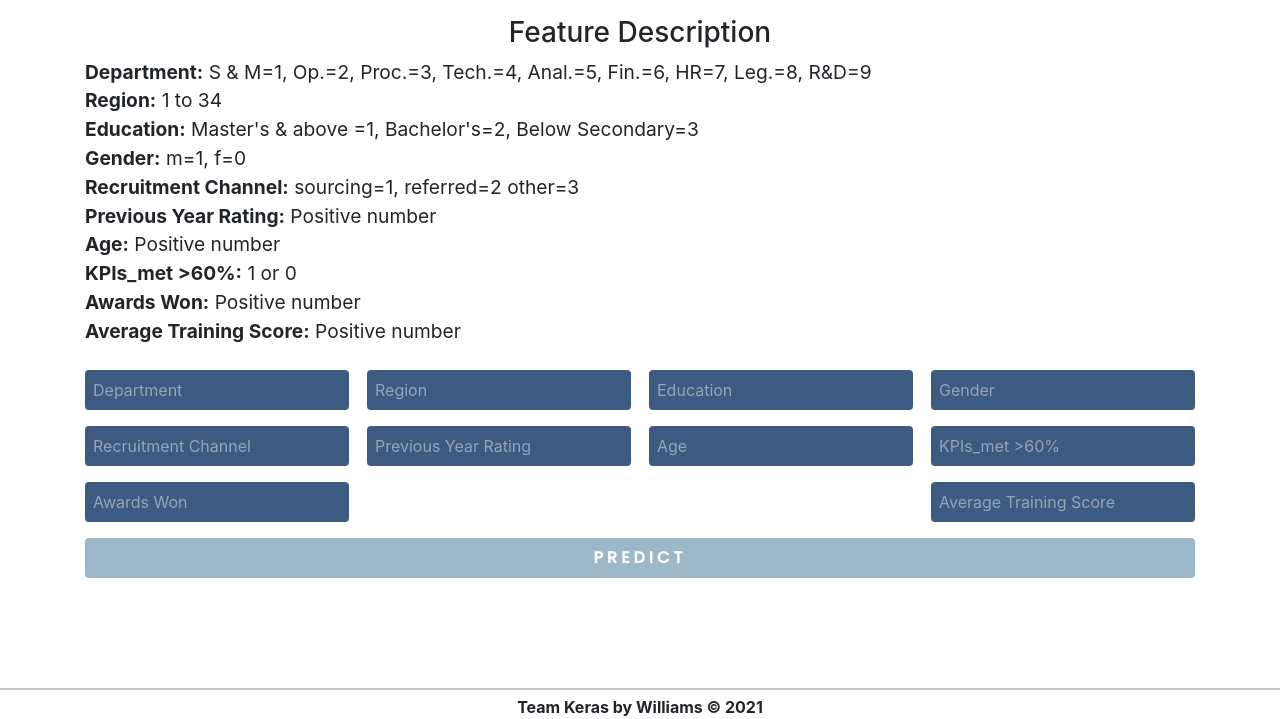
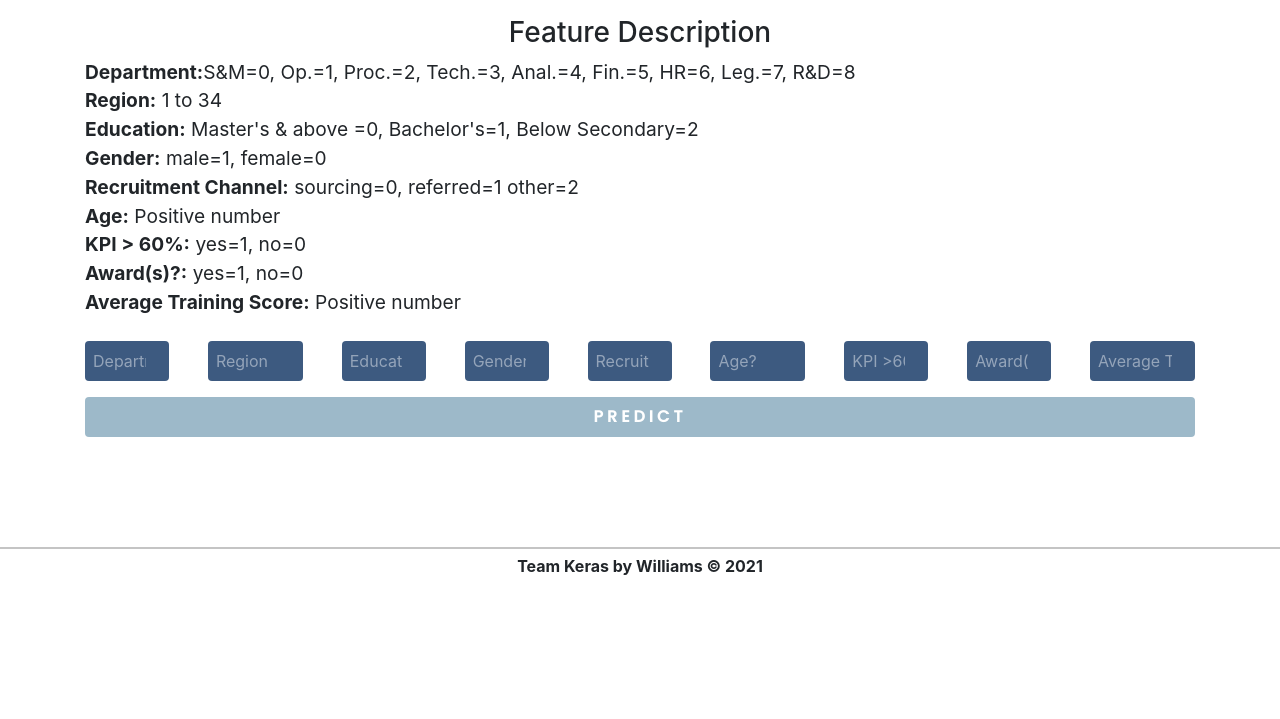
Before and after one commit to Timmecom/HRAnalyticsClassification, a Flask app: page / in a window 1280 px wide. Shown: the part 88-807 px from the top of the page. After the commit the page ends 663 px from the top, so only its background shows below. Run offline with Flask 2, Linux system fonts and the light colour scheme; some libraries are stand-ins or nearby versions.

Commit message:
Update index.html

```diff
--- a/templates/index.html
+++ b/templates/index.html
@@ -20,30 +20,28 @@
         <div>
             <h3 class="text-center mt-3">Feature Description</h3>
             <ul>
-                <li class=''><strong>Department:</strong> S & M=1, Op.=2, Proc.=3, Tech.=4, Anal.=5, Fin.=6, HR=7, Leg.=8, R&D=9</li>
+                <li class=''><strong>Department:</strong>S&M=0, Op.=1, Proc.=2, Tech.=3, Anal.=4, Fin.=5, HR=6, Leg.=7, R&D=8</li>
                 <li class=''><strong>Region:</strong> 1 to 34</li>
-                <li class=''><strong>Education:</strong> Master's & above =1, Bachelor's=2, Below Secondary=3</li>
-                <li class=''><strong>Gender:</strong> m=1, f=0</li>
-                <li class=''><strong>Recruitment Channel:</strong> sourcing=1, referred=2 other=3</li>
-                <li class=''><strong>Previous Year Rating:</strong> Positive number</li>
+                <li class=''><strong>Education:</strong> Master's & above =0, Bachelor's=1, Below Secondary=2</li>
+                <li class=''><strong>Gender:</strong> male=1, female=0</li>
+                <li class=''><strong>Recruitment Channel:</strong> sourcing=0, referred=1 other=2</li>
                 <li class=''><strong>Age:</strong> Positive number</li>
-                <li class=''><strong>KPIs_met >60%:</strong> 1 or 0</li>
-                <li class=''><strong>Awards Won:</strong> Positive number</li>
+                <li class=''><strong>KPI > 60%:</strong> yes=1, no=0</li>
+                <li class=''><strong>Award(s)?:</strong> yes=1, no=0</li>
                 <li class=''><strong>Average Training Score:</strong> Positive number</li>
             </ul>
         </div>
         <form action="{{url_for("predict")}}" method="post">
             <div class="container m-0 p-0 row justify-content-between">
-                <input class="p-2 my-2" type="number" name="department" placeholder="Department" required="required"/>
-                <input class="p-2 my-2" type="number" name="region" placeholder="Region" required="required"/>
-                <input class="p-2 my-2" type="number" name="education" placeholder="Education" required="required"/>
-                <input class="p-2 my-2" type="number" name="gender" placeholder="Gender" required="required"/>
-                <input class="p-2 my-2" type="number" name="recruitment_channel" placeholder="Recruitment Channel" required="required"/>
-                <input class="p-2 my-2" type="number" name="previous_year_rating" placeholder="Previous Year Rating" required="required"/>
-                <input class="p-2 my-2" type="number" name="age" placeholder="Age" required="required"/>
-                <input class="p-2 my-2" type="number" name="KPIs_met >60%" placeholder="KPIs_met >60%" required="required"/>
-                <input class="p-2 my-2" type="number" name="awards_won?" placeholder="Awards Won" required="required"/>
-                <input class="p-2 my-2" type="number" name="avg_training_score" placeholder="Average Training Score" required="required"/>
+                <input class="p-2 my-2" type="number" min="0" max="8" name="department" placeholder="Department" required="required"/>
+                <input class="p-2 my-2" type="number" min="1" max="34" name="region" placeholder="Region" required="required"/>
+                <input class="p-2 my-2" type="number" min="0" max="2" name="education" placeholder="Education" required="required"/>
+                <input class="p-2 my-2" type="number" min="0" max="1" name="gender" placeholder="Gender" required="required"/>
+                <input class="p-2 my-2" type="number" min="1" max="3" name="recruitment_channel" placeholder="Recruitment Channel" required="required"/>
+                <input class="p-2 my-2" type="number" min="18" max="60" name="age" placeholder="Age?" required="required"/>
+                <input class="p-2 my-2" type="number" min="0" max="1" name="KPIs_met >60%" placeholder="KPI >60%?" required="required"/>
+                <input class="p-2 my-2" type="number" min="0" max="1" name="awards_won?" placeholder="Award(s)?" required="required"/>
+                <input class="p-2 my-2" type="number" min="0" max="100" name="avg_training_score" placeholder="Average Training Score" required="required"/>
             </div>
             <button class="w-100 my-2 py-2"type="submit">Predict</button>
         </form>
```
